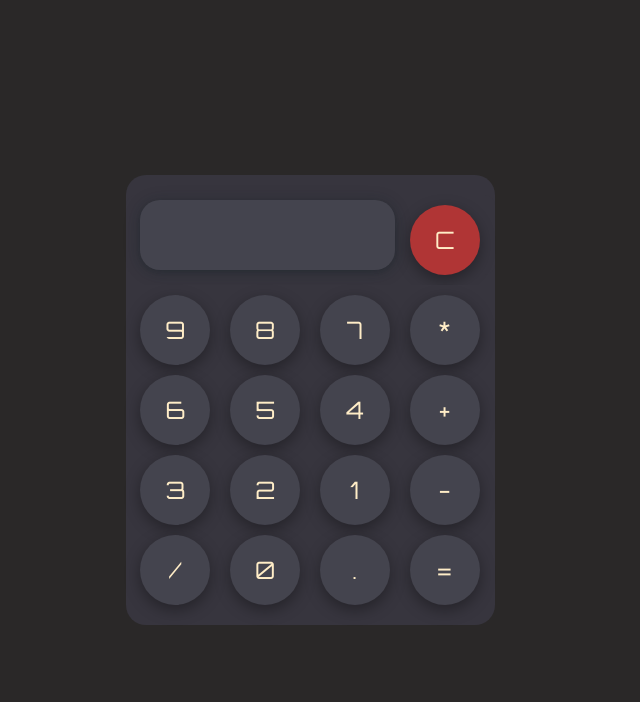
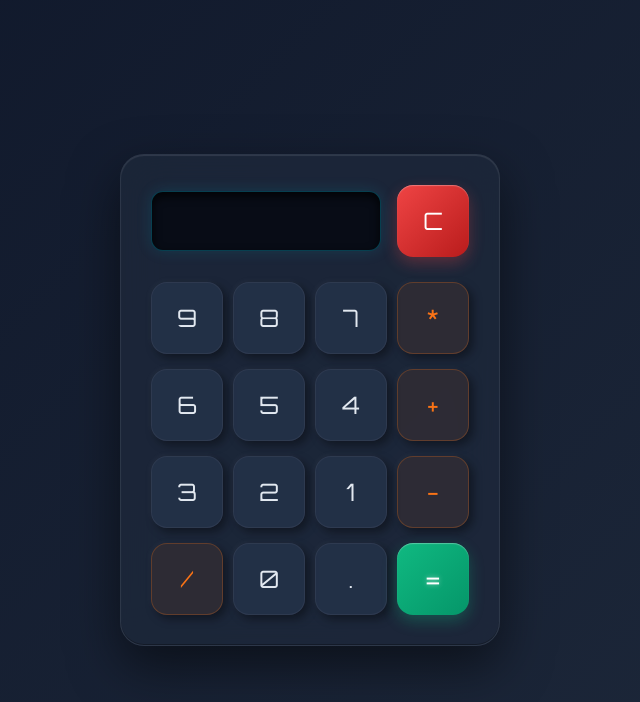
Before and after one commit to pratikrrajput2006-ship-it/Project_Calculator, a plain HTML site: page index.html in a window 1280 px wide. Shown: the whole page, without its empty margins (330-970 px from the left). Drawn offline with Linux system fonts and the light colour scheme.

Commit message:
Fix: equal button alignment and UI improvements

```diff
--- a/logic.js
+++ b/logic.js
@@ -1,4 +1,4 @@
-const input = document.querySelector("#dataprint");
+ const input = document.querySelector("#dataprint");
 const blocks = document.querySelectorAll(".blocks");
 const equal = document.querySelector("#equal");
 const remove = document.querySelector("#crono");
--- a/style.css
+++ b/style.css
@@ -7,132 +7,240 @@
 body {
   height: 100vh;
   width: 100vw;
-  background-color: rgb(42, 40, 40);
+  background: linear-gradient(135deg, #0f172a 0%, #1e293b 100%);
   display: flex;
   justify-content: center;
   align-items: center;
+  font-family: "Orbitron", sans-serif;
+  color: #fff;
+  overflow: hidden;
 }
+
 .container {
-  height: 450px;
-  width: 300px;
-  background-color: #37353e;
+  width: 320px;
+  height: max-content;
+  background: rgba(30, 41, 59, 0.75);
+  backdrop-filter: blur(20px);
+  -webkit-backdrop-filter: blur(20px);
   display: flex;
   flex-direction: column;
-  border-radius: 20px;
+  border-radius: 24px;
   margin: 5px;
-  font-family: "Orbitron", sans-serif;
   user-select: none;
   position: relative;
+  box-shadow:
+    0 20px 50px rgba(0, 0, 0, 0.5),
+    inset 0 1px 1px rgba(255, 255, 255, 0.1),
+    inset 0 -1px 0 rgba(0, 0, 0, 0.3);
+  border: 1px solid rgba(255, 255, 255, 0.08);
+  padding: 25px;
 }
+
 .inputs {
   width: 100%;
-  background-color: #37353e;
   display: flex;
-  justify-content: space-evenly;
+  justify-content: space-between;
   align-items: center;
   border-radius: 10px;
-  margin-top: 20px;
 }
+
 textarea {
-  width: 250px;
-  height: 70px;
-  border-radius: 20px;
-  border: none;
+  width: 200px;
+  height: 60px;
+  border-radius: 12px;
+  border: 1px solid rgba(6, 182, 212, 0.3);
+  background: #080c16;
   box-shadow:
-    rgba(14, 30, 37, 0.12) 0px 2px 4px 0px,
-    rgba(14, 30, 37, 0.32) 0px 2px 16px 0px;
-  background-color: #44444e;
+    inset 0 4px 10px rgba(0, 0, 0, 0.8),
+    0 0 15px rgba(6, 182, 212, 0.15);
   text-align: right;
-  padding: 10px 20px;
-  font-size: 1.5rem;
+  padding: 10px 15px;
+  font-size: 1.8rem;
   font-family: "Orbitron", sans-serif;
   resize: none;
   overflow: hidden;
   white-space: nowrap;
   outline: none;
-  color: #ffedc7;
-  transition: all 0.6s ease-in-out;
+  color: #22d3ee;
+  text-shadow: 0 0 10px rgba(34, 211, 238, 0.6);
+  transition: all 0.3s ease-in-out;
 }
 
-textarea.active {
+textarea.active, textarea:focus {
+  transform: scale(1.02);
+  border-color: #22d3ee;
   box-shadow:
-    rgba(6, 24, 44, 0.4) 0px 0px 0px 2px,
-    rgba(6, 24, 44, 0.65) 0px 4px 6px -1px,
-    rgba(255, 255, 255, 0.08) 0px 1px 0px inset;
-  transform: scaleX(1.049);
+    inset 0 4px 10px rgba(0, 0, 0, 0.8),
+    0 0 25px rgba(34, 211, 238, 0.4);
+  text-shadow: 0 0 15px rgba(34, 211, 238, 0.9);
 }
+
 .block {
   width: 100%;
-  background-color: #37353e;
   display: flex;
   flex-wrap: wrap;
-  justify-content: space-evenly;
-  margin-top: 10px;
-  gap: 5px;
+  justify-content: space-between;
+  margin-top: 15px;
 }
+
+.bears {
+  display: flex;
+  flex-direction: column;
+  gap: 10px;
+}
+
 .blocks,
 .diff {
-  height: 70px;
-  width: 70px;
-  background-color: #44444e;
-  border-radius: 50%;
-  margin-top: 10px;
+  height: 60px;
+  width: 60px;
+  background: rgba(40, 55, 80, 0.6);
+  border-radius: 16px;
   display: flex;
   justify-content: center;
   align-items: center;
   font-size: 1.5rem;
-  box-shadow: rgba(0, 0, 0, 0.35) 0px 5px 15px;
-  color: #ffedc7;
-  transition: all 0.1s ease-in-out;
+  color: #e2e8f0;
+  box-shadow:
+    4px 4px 10px rgba(0, 0, 0, 0.4),
+    -2px -2px 6px rgba(255, 255, 255, 0.03);
+  border: 1px solid rgba(255, 255, 255, 0.05);
+  transition: all 0.3s cubic-bezier(0.4, 0, 0.2, 1);
+  cursor: pointer;
 }
-.blocks.active,
-.diff.active {
-  transform: scale(0.9);
+
+.blocks:hover, .diff:hover {
+  transform: scale(1.05);
+  background: rgba(51, 65, 85, 0.9);
   box-shadow:
-    rgba(6, 24, 44, 0.4) 0px 0px 0px 2px,
-    rgba(6, 24, 44, 0.65) 0px 4px 6px -1px,
-    rgba(255, 255, 255, 0.08) 0px 1px 0px inset;
+    0 0 15px rgba(255, 255, 255, 0.1),
+    6px 6px 12px rgba(0, 0, 0, 0.5),
+    -2px -2px 8px rgba(255, 255, 255, 0.04);
+  color: #fff;
 }
-.diff {
-  background-color: #b03535;
+
+.blocks:active, .blocks.active,
+.diff:active, .diff.active {
+  transform: scale(0.95);
+  box-shadow:
+    inset 3px 3px 8px rgba(0, 0, 0, 0.5),
+    inset -2px -2px 5px rgba(255, 255, 255, 0.03);
+  color: #fff;
 }
+
+.bears:nth-child(1) .blocks:nth-child(4),
+.bears:nth-child(4) .blocks {
+  color: #f97316;
+  background: rgba(249, 115, 22, 0.08);
+  border: 1px solid rgba(249, 115, 22, 0.25);
+}
+
+.bears:nth-child(1) .blocks:nth-child(4):hover,
+.bears:nth-child(4) .blocks:hover {
+  background: rgba(249, 115, 22, 0.2);
+  box-shadow: 0 0 20px rgba(249, 115, 22, 0.35);
+  color: #ffedd5;
+  text-shadow: 0 0 10px #f97316;
+}
+
+#crono {
+  background: linear-gradient(135deg, #ef4444 0%, #b91c1c 100%);
+  color: #fff;
+  border: none;
+  box-shadow:
+    0 6px 15px rgba(239, 68, 68, 0.3),
+    inset 0 1px 1px rgba(255, 255, 255, 0.3);
+}
+
+#crono:hover {
+  background: linear-gradient(135deg, #f87171 0%, #ef4444 100%);
+  box-shadow: 0 0 20px rgba(239, 68, 68, 0.5);
+  transform: scale(1.05);
+}
+
+#crono:active {
+  transform: scale(0.95);
+  box-shadow: inset 3px 3px 10px rgba(0, 0, 0, 0.4);
+}
+
 .absolute {
   position: absolute;
-  right: 14px;
-  bottom: 20px;
+  right: 25px;
+  bottom: 25px;
 }
+
+#equal {
+  background: linear-gradient(135deg, #10b981 0%, #059669 100%);
+  color: #fff;
+  border: none;
+  box-shadow:
+    0 6px 15px rgba(16, 185, 129, 0.3),
+    inset 0 1px 1px rgba(255, 255, 255, 0.3);
+  text-shadow: 0 0 5px rgba(255, 255, 255, 0.5);
+}
+
+#equal:hover {
+  background: linear-gradient(135deg, #34d399 0%, #10b981 100%);
+  box-shadow: 0 0 20px rgba(16, 185, 129, 0.5);
+  transform: scale(1.05);
+}
+
+#equal:active {
+  transform: scale(0.95);
+  box-shadow: inset 3px 3px 10px rgba(0, 0, 0, 0.4);
+}
+
 @media (max-width: 320px) {
   .container {
-    height: 450px;
     width: 300px;
+    padding: 20px;
   }
   textarea {
-    width: 225px;
+    width: 190px;
   }
   .absolute {
-    position: absolute;
-    right: 1px;
+    right: 20px;
     bottom: 20px;
   }
 }
+
 @media (min-width: 375px) {
   .container {
     width: 345px;
+    padding: 25px;
   }
   textarea {
-    width: 255px;
+    width: 215px;
+  }
+  .blocks, .diff {
+    width: 65px;
+    height: 65px;
   }
   .absolute {
-    position: absolute;
-    right: 10px;
+    right: 25px;
+    bottom: 25px;
   }
 }
+
 @media (min-width: 1024px) {
   .container {
-    width: 369px;
+    width: 380px;
+    padding: 30px;
+  }
+  textarea {
+    width: 230px;
+  }
+  .block {
+    margin-top: 25px;
+  }
+  .bears {
+    gap: 15px;
+  }
+  .blocks, .diff {
+    width: 72px;
+    height: 72px;
   }
   .absolute {
-    position: absolute;
-    right: 15px;
+    right: 30px;
+    bottom: 30px;
   }
 }
```
